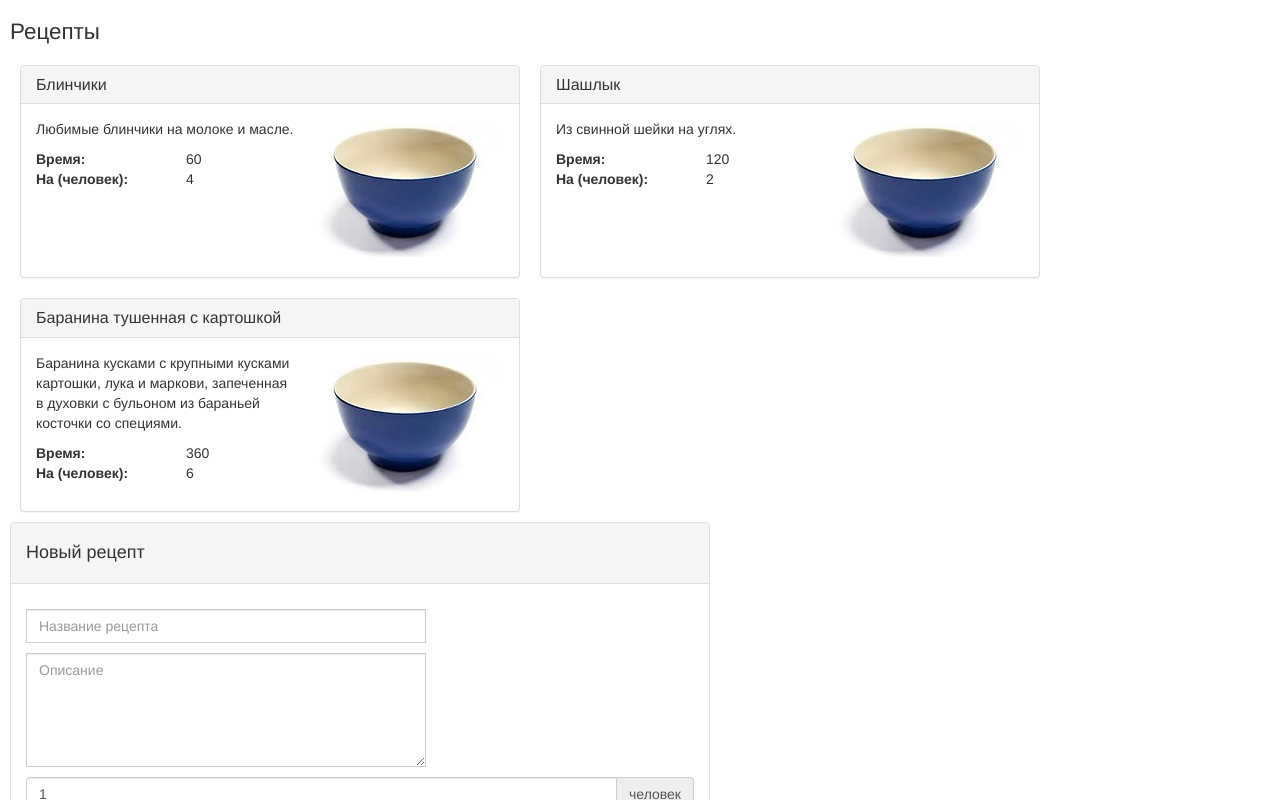
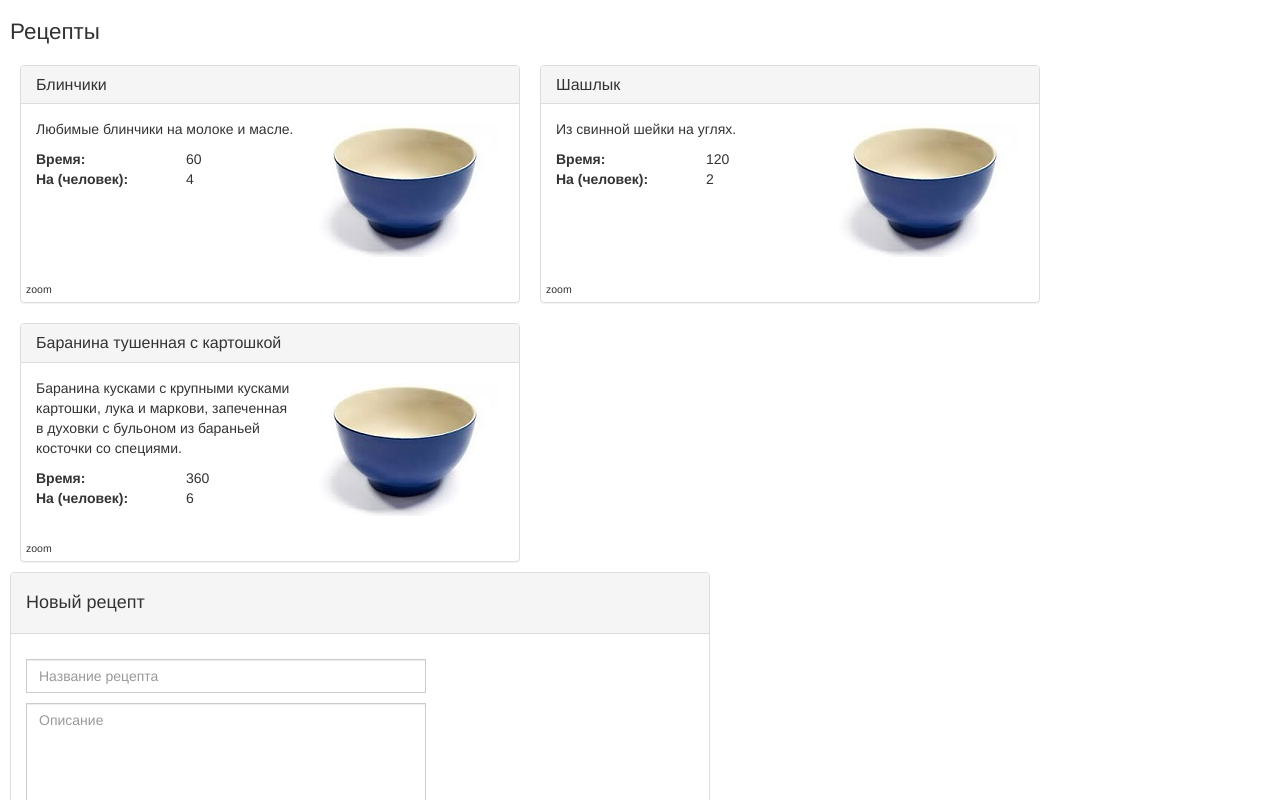
Before and after one commit to alrogozin/rapp-by-macwan, an Angular app: page / in a window 1280 px wide. Shown: the top 800 px of the page. Built offline with nearby package versions, Linux system fonts and the light colour scheme.

Commit message:
14.03.18

```diff
--- a/src/app/components/recipe-list/recipe-list.component.html
+++ b/src/app/components/recipe-list/recipe-list.component.html
@@ -1,7 +1,9 @@
 <h1>Рецепты</h1>
 <app-recipe-summary
   *ngFor="let recipe of recipes"
-  [recipe]="recipe">
+  [recipe]="recipe"
+  (zoomIn) = "zoomInOutRecipe(recipe)"
+>
 </app-recipe-summary>
 
 <div style="clear: both"></div>
@@ -9,6 +11,7 @@
   <div class="panel-heading">
     <h4>Новый рецепт</h4>
   </div>
+
   <div class="panel-body">
       <div class="input-group">
         <input
--- a/src/app/components/recipe-list/recipe-list.component.ts
+++ b/src/app/components/recipe-list/recipe-list.component.ts
@@ -12,6 +12,7 @@ export class RecipeListComponent {
 
   recipes: Recipe[];
   recipe_in_progress: Recipe;
+
   constructor() {
 
     this.recipe_in_progress = Recipe.createBlank();
@@ -21,6 +22,7 @@ export class RecipeListComponent {
       new Recipe('Шашлык', 'Из свинной шейки на углях.', null, null, null, 2, 120),
       new Recipe('Баранина тушенная с картошкой', 'Баранина кусками с крупными кусками картошки, лука и маркови, запеченная в духовки с бульоном из бараньей косточки со специями.', null, null, null, 6, 360),
     ];
+
   }
 
   public addRecipeClecked(){
@@ -29,4 +31,9 @@ export class RecipeListComponent {
     this.recipe_in_progress = Recipe.createBlank();
   }
 
+  public zoomInOutRecipe(recipe) {
+    console.log('opanki');
+    console.log(JSON.stringify(recipe, null, 2));
+  }
+
 }
--- a/src/app/components/recipe-summary/recipe-summary.component.html
+++ b/src/app/components/recipe-summary/recipe-summary.component.html
@@ -15,4 +15,5 @@
         <div>{{ recipe.feeds_this_many }}</div>
       </div>
     </div>
+    <div style="font-size: 75%; cursor: pointer; padding: 5px;" (click)="zoomInClicked()">zoom</div>
   </div>
--- a/src/app/components/recipe-summary/recipe-summary.component.ts
+++ b/src/app/components/recipe-summary/recipe-summary.component.ts
@@ -1,4 +1,4 @@
-import { Component, Input } from '@angular/core';
+import { Component, Input, Output, EventEmitter } from '@angular/core';
 import { Recipe } from '../../model/recipe';
 
 @Component({
@@ -10,6 +10,12 @@ export class RecipeSummaryComponent {
   @Input()
   recipe: Recipe;
 
+  @Output()
+  zoomIn: EventEmitter<Recipe> = new EventEmitter();
+
   constructor() { }
 
+  public zoomInClicked() {
+    this.zoomIn.emit(this.recipe);
+  }
 }
--- a/src/app/model/recipe.ts
+++ b/src/app/model/recipe.ts
@@ -26,8 +26,7 @@ export class Recipe {
 					cp: string,
 					feeds: number,
 					pt: number
-				)
-	{
+				) {
 		this.title 				= t;
 		this.description 		= d;
 		this.ingredients 		= ingr;
```
